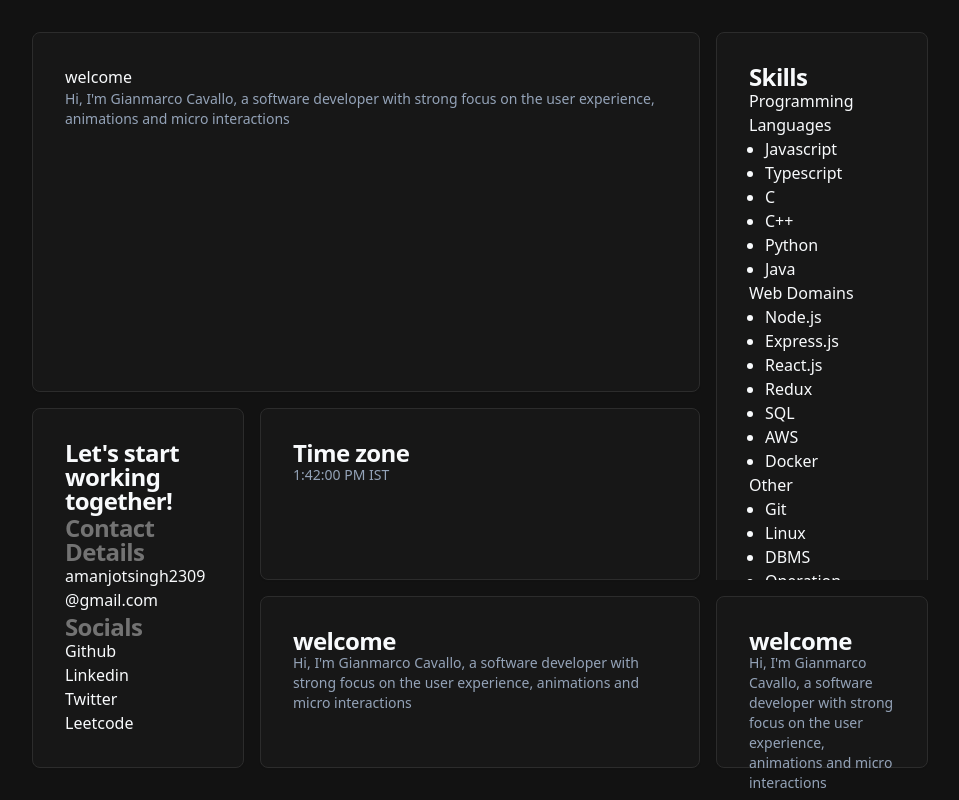
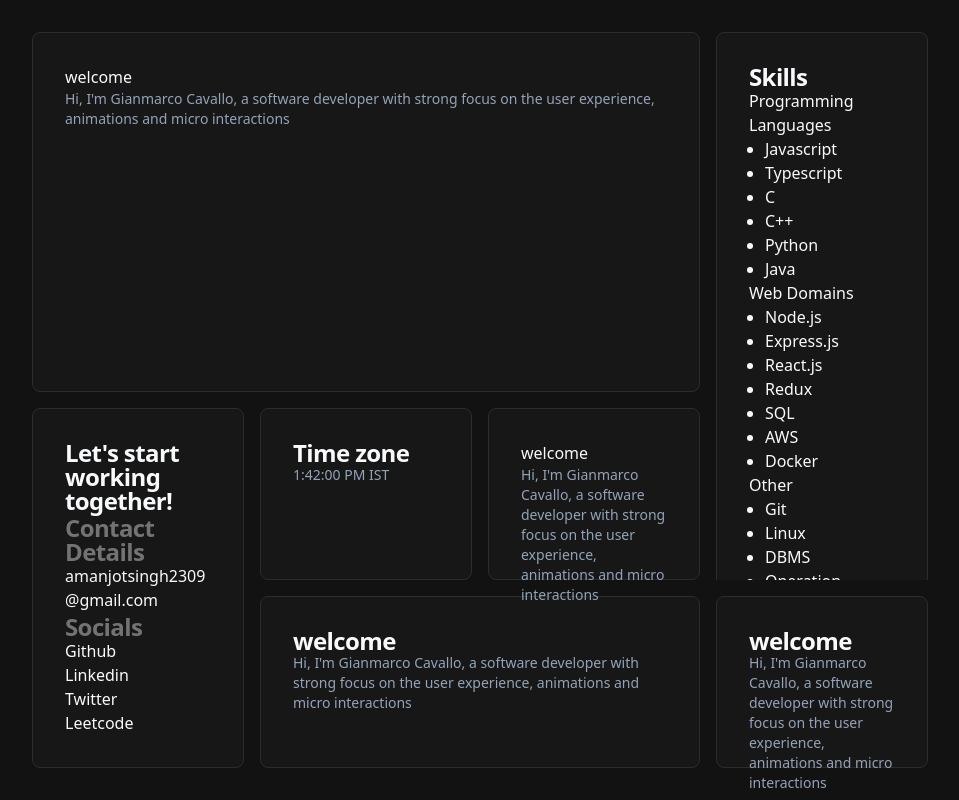
Before and after one commit to Amanjot-001/Portfolio-latest, a React (Vite) app: page / in a window 1280 px wide. Shown: the whole page, without its empty margins (160-1119 px from the left). Built offline with nearby package versions, Linux system fonts and the light colour scheme.

Commit message:
experience card added

```diff
--- /dev/null
+++ b/src/components/home/Experience.tsx
@@ -0,0 +1,24 @@
+import {
+    Card,
+    CardContent,
+    CardDescription,
+    CardFooter,
+    CardHeader,
+    CardTitle,
+} from "@/components/ui/card";
+import { cn } from "@/lib/utils";
+
+const Experience = ({ className, ...props }: CardProps) => {
+    return (
+        <Card className={cn("col-start-3 col-end-4 row-start-3 row-end-4", className)} {...props}>
+            <CardContent className="p-0">
+                welcome
+            </CardContent>
+            <CardDescription>
+                Hi, I'm Gianmarco Cavallo, a software developer with strong focus on the user experience, animations and micro interactions
+            </CardDescription>
+        </Card>
+    )
+}
+
+export default Experience;
--- a/src/components/home/Timezone.tsx
+++ b/src/components/home/Timezone.tsx
@@ -30,7 +30,7 @@ const Timezone = ({ className, ...props }: CardProps) => {
     });
 
     return (
-        <Card className={cn("col-start-2 col-end-4 row-start-3 row-end-4", className)} {...props}>
+        <Card className={cn("col-start-2 col-end-3 row-start-3 row-end-4", className)} {...props}>
             <CardTitle>
                 Time zone
             </CardTitle>
--- a/src/components/home/index.ts
+++ b/src/components/home/index.ts
@@ -4,3 +4,4 @@ export { default as Contact } from './Contact';
 export { default as Timezone } from './Timezone';
 export {default as ProjectsSlider} from './ProjectsSlider'
 export {default as Education} from './Education'
+export {default as Experience} from './Experience'
--- a/src/pages/home/index.tsx
+++ b/src/pages/home/index.tsx
@@ -1,4 +1,5 @@
 import { Main, About, Contact, Timezone, ProjectsSlider, Education } from "@/components/home";
+import { Experience } from "@/components/home";
 
 const Home = () => {
     return (
@@ -9,6 +10,7 @@ const Home = () => {
             <Timezone />
             <ProjectsSlider />
             <Education />
+            <Experience />
         </div>
     )
 }
```
